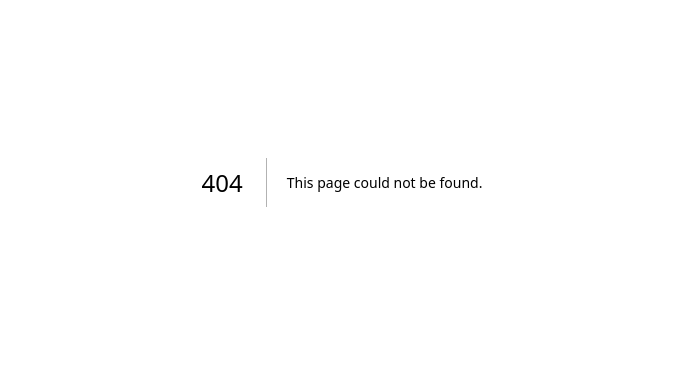
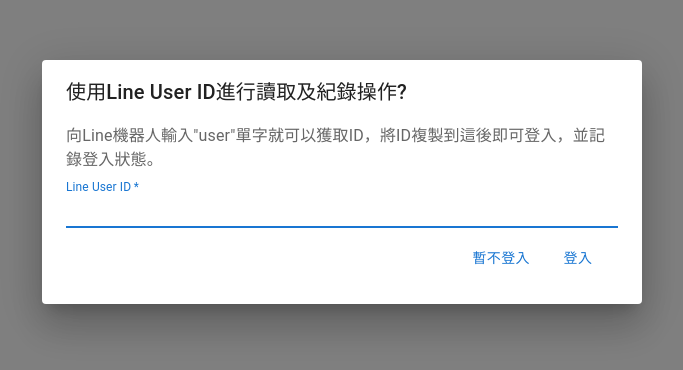
Before and after one commit to oz841119/fitness-record, a Next.js app: page /record in a window 1280 px wide. Before the commit this address had no page. Shown: the part 218-588 px from the top of the page, without its empty margins (298-981 px from the left). Built offline with nearby package versions, Linux system fonts and the light colour scheme.

Commit message:
add: login user

```diff
--- /dev/null
+++ b/src/components/LoginDialog.tsx
@@ -0,0 +1,42 @@
+import { Button, Dialog, DialogActions, DialogContent, DialogContentText, DialogTitle, TextField } from "@mui/material";
+import { ChangeEvent, useState } from "react";
+
+export default function LoginDialog() {
+    const [open, setOpen] = useState(true);
+    const [userId, setUserId] = useState('')
+    const handleClose = () => {
+        setOpen(false);
+    }
+    const changeInpVal = (event: ChangeEvent<HTMLInputElement | HTMLTextAreaElement>) => {
+        setUserId(event.target.value)
+    }
+    const login = () => {
+        window.localStorage.setItem('lineUserId', userId)
+        handleClose()
+    }
+    return (
+        <Dialog open={open} onClose={handleClose}>
+            <DialogTitle>使用Line User ID進行讀取及紀錄操作?</DialogTitle>
+            <DialogContent>
+                <DialogContentText>
+                    向Line機器人輸入"user"單字就可以獲取ID，將ID複製到這後即可登入，並記錄登入狀態。
+                </DialogContentText>
+                <TextField
+                    autoFocus
+                    margin="dense"
+                    id="name"
+                    label="Line User ID"
+                    fullWidth
+                    required
+                    variant="standard"
+                    value={userId}
+                    onChange={changeInpVal}
+                />
+                <DialogActions>
+                    <Button onClick={handleClose}>暫不登入</Button>
+                    <Button onClick={login}>登入</Button>
+                </DialogActions>
+            </DialogContent>
+        </Dialog>
+    )
+}
--- /dev/null
+++ b/src/pages/_app.tsx
@@ -0,0 +1,28 @@
+import { AppProps } from 'next/app'
+import { useEffect, useState, createContext} from 'react'
+import LoginDialog from '../components/LoginDialog'
+interface IMyAppState {
+  lineUserId: string | null;
+  setLineUserId: React.Dispatch<React.SetStateAction<string | null>>;
+}
+export const MyAppContext = createContext<IMyAppState>({
+  lineUserId: null,
+  setLineUserId: () => {}
+});
+
+function MyApp({ Component, pageProps }: AppProps) {
+  const [lineUserId, setLineUserId] = useState<string | null>(null)
+  useEffect(() => {
+    setLineUserId(window.localStorage.getItem('lineUserId'))
+  }, [])
+
+  // 渲染當前頁面
+  return (
+    <MyAppContext.Provider value={{lineUserId, setLineUserId}}>
+      {lineUserId ? null : <LoginDialog></LoginDialog>}
+      <Component {...pageProps} />
+    </MyAppContext.Provider>
+  )
+}
+
+export default MyApp
```
Also changed, not shown: src/components/RecordFrom.tsx (+9 -10 lines), src/pages/record.tsx (added, +9 -0 lines).
